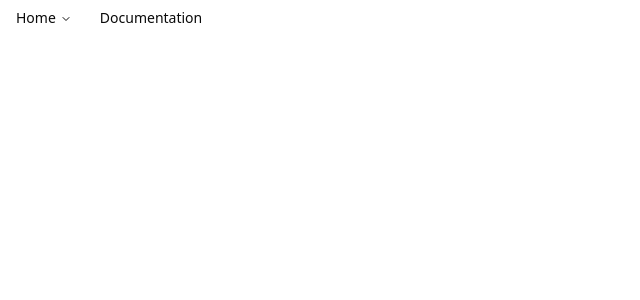
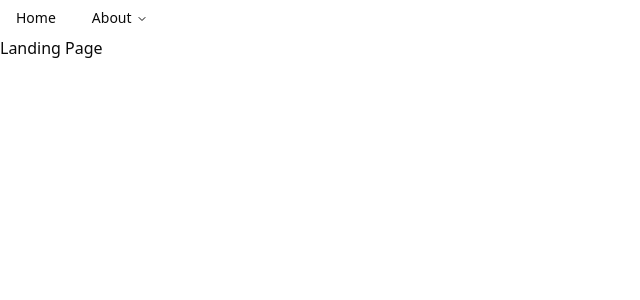
Before and after one commit to shawaiz-khan/zenix, a React (Vite) app in the folder client/: page / in a window 1280 px wide. Shown: the top 300 px of the page, without its empty margins (0-640 px from the left). Built offline with nearby package versions, Linux system fonts and the light colour scheme.

Commit message:
feat: Navbar structure created along with basic page layouts

```diff
--- a/client/src/App.tsx
+++ b/client/src/App.tsx
@@ -1,11 +1,12 @@
-import { NavBar } from "./components"
+import { createBrowserRouter, RouterProvider } from "react-router-dom"
+import { routes } from "./routes"
+
+const router = createBrowserRouter([...routes]);
 
 function App() {
   return (
-    <>
-      <NavBar />
-    </>
+    <RouterProvider router={router} />
   )
 }
 
-export default App
+export default App;
--- /dev/null
+++ b/client/src/components/navbar/data.ts
@@ -0,0 +1,29 @@
+interface INavLinks {
+    link: string
+    label: string
+    children?: {
+        link: string
+        label: string
+    }[]
+}
+
+export const navLinks: INavLinks[] = [
+    {
+        link: "/",
+        label: "Home",
+    },
+    {
+        link: "/about",
+        label: "About",
+        children: [
+            {
+                link: "/about/1",
+                label: "About1",
+            },
+            {
+                link: "/about/2",
+                label: "About2",
+            },
+        ]
+    },
+];
--- a/client/src/components/navbar/index.tsx
+++ b/client/src/components/navbar/index.tsx
@@ -1,23 +1,49 @@
-import { NavigationMenu as ShadcnNavigationMenu, NavigationMenuItem, NavigationMenuList, NavigationMenuTrigger, NavigationMenuLink, NavigationMenuContent } from "@/lib"
+import {
+    NavigationMenu as ShadcnNavigationMenu,
+    NavigationMenuItem,
+    NavigationMenuList,
+    NavigationMenuTrigger,
+    navigationMenuTriggerStyle,
+    NavigationMenuContent,
+    NavigationMenuLink,
+} from "@/lib";
+import { navLinks } from "./data";
+import { ListItem } from "../ui";
 
 const Navbar = () => {
     return (
         <div>
             <ShadcnNavigationMenu>
                 <NavigationMenuList>
-                    <NavigationMenuItem>
-                        <NavigationMenuTrigger>Home</NavigationMenuTrigger>
-                        <NavigationMenuContent>Hello</NavigationMenuContent>
-                    </NavigationMenuItem>
-                    <NavigationMenuItem>
-                        <NavigationMenuLink asChild>
-                            <a href="/docs">Documentation</a>
-                        </NavigationMenuLink>
-                    </NavigationMenuItem>
+                    {navLinks.map((item) => (
+                        <NavigationMenuItem key={item.label}>
+                            {item.children ? (
+                                <>
+                                    <NavigationMenuTrigger>
+                                        {item.label}
+                                    </NavigationMenuTrigger>
+                                    <NavigationMenuContent>
+                                        {item.children.map((child) => (
+                                            <ListItem
+                                                key={child.label}
+                                                title={child.label}
+                                                href={child.link}
+                                                className="grid w-[200px] gap-4"
+                                            />
+                                        ))}
+                                    </NavigationMenuContent>
+                                </>
+                            ) : (
+                                <NavigationMenuLink asChild className={navigationMenuTriggerStyle()}>
+                                    <a href={item.link}>{item.label}</a>
+                                </NavigationMenuLink>
+                            )}
+                        </NavigationMenuItem>
+                    ))}
                 </NavigationMenuList>
             </ShadcnNavigationMenu>
         </div>
-    )
-}
+    );
+};
 
 export default Navbar;
--- /dev/null
+++ b/client/src/components/ui/index.ts
@@ -0,0 +1 @@
+export { default as ListItem } from "./list-item/index"
--- /dev/null
+++ b/client/src/components/ui/list-item/index.tsx
@@ -0,0 +1,27 @@
+import { NavigationMenuLink } from "@/lib"
+import type { ReactNode } from "react"
+
+interface IListItem extends React.ComponentPropsWithoutRef<"li"> {
+    title: string
+    children?: ReactNode
+    href: string
+}
+
+function ListItem({ title, children, href, ...props }: IListItem) {
+    return (
+        <li {...props}>
+            <NavigationMenuLink asChild>
+                <a href={href}>
+                    <div className="text-sm leading-none font-medium">{title}</div>
+                    {children && (
+                        <p className="text-muted-foreground line-clamp-2 text-sm leading-snug">
+                            {children}
+                        </p>
+                    )}
+                </a>
+            </NavigationMenuLink>
+        </li>
+    )
+}
+
+export default ListItem
--- /dev/null
+++ b/client/src/layouts/RootLayout.tsx
@@ -0,0 +1,13 @@
+import { NavBar } from "@/components";
+import { Outlet } from "react-router-dom";
+
+const RootLayout: React.FC = () => {
+    return (
+        <>
+            <NavBar />
+            <Outlet />
+        </>
+    )
+}
+
+export default RootLayout;
--- /dev/null
+++ b/client/src/layouts/index.ts
@@ -0,0 +1 @@
+export { default as RootLayout } from "./RootLayout";
--- /dev/null
+++ b/client/src/pages/ErrorPage/page.tsx
@@ -0,0 +1,9 @@
+const ErrorPage: React.FC = () => {
+    return (
+        <div>
+            <h1>Error Page</h1>
+        </div>
+    );
+}
+
+export default ErrorPage;
--- /dev/null
+++ b/client/src/pages/Landing/page.tsx
@@ -0,0 +1,9 @@
+const Landing: React.FC = () => {
+    return (
+        <div>
+            <h1>Landing Page</h1>
+        </div>
+    )
+}
+
+export default Landing;
--- /dev/null
+++ b/client/src/pages/index.ts
@@ -0,0 +1,2 @@
+export { default as Landing } from "./Landing/page"
+export { default as ErrorPage } from "./ErrorPage/page"
--- /dev/null
+++ b/client/src/routes/index.ts
@@ -0,0 +1 @@
+export { default as routes } from "./routes";
--- /dev/null
+++ b/client/src/routes/routes.tsx
@@ -0,0 +1,22 @@
+import type { RouteObject } from "react-router-dom";
+import { RootLayout } from "@/layouts";
+import { ErrorPage, Landing } from "@/pages";
+
+const routes: RouteObject[] = [
+    {
+        path: "/",
+        element: <RootLayout />,
+        children: [
+            {
+                path: "*",
+                element: <ErrorPage />,
+            },
+            {
+                path: "/",
+                element: <Landing />,
+            },
+        ],
+    }
+]
+
+export default routes;
```
